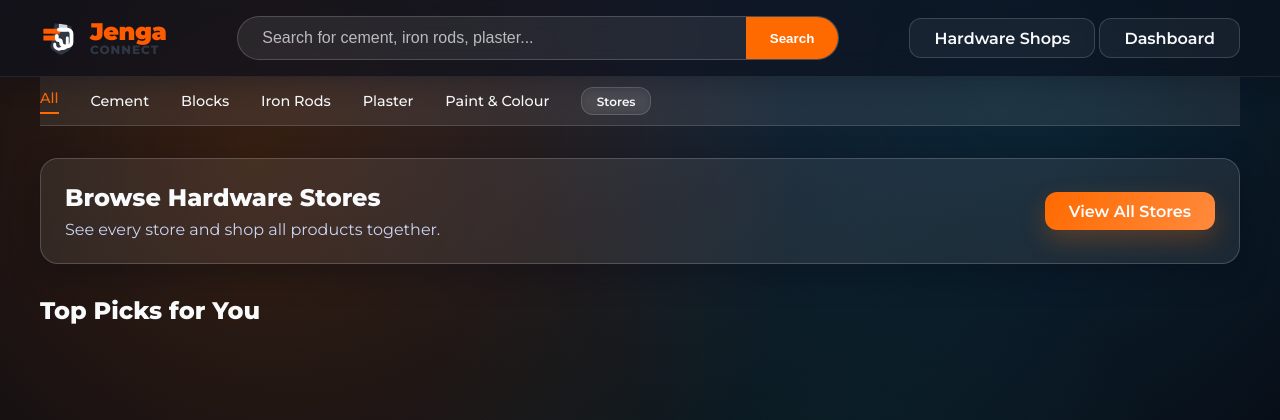
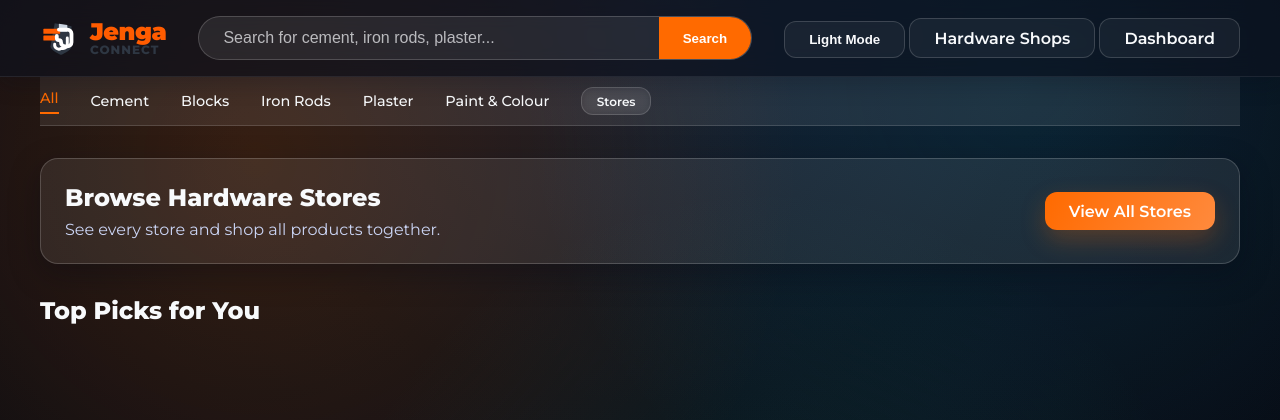
Before and after one commit to abdullibrahim733-pixel/Jenga-connect, a Django app: page / in a window 1280 px wide. Shown: the top 420 px of the page. Run offline with Django 5.2, Linux system fonts and the light colour scheme; the visitor is signed in with stand-in values (Sample User, id 1); data that the repository does not hold is empty; parts of the project's set-up code (start-up, migrations or seed data) failed here and were passed over.

Commit message:
Add dark/light mode toggle

```diff
--- a/core/static/css/index.css
+++ b/core/static/css/index.css
@@ -37,6 +52,16 @@ body::before {
   z-index: -1;
 }
 
+[data-theme="light"] body {
+  background: radial-gradient(circle at top, #FFFFFF 0%, #F1F5F9 50%, #E2E8F0 100%);
+}
+
+[data-theme="light"] body::before {
+  background: radial-gradient(circle at 20% 20%, rgba(255, 106, 0, 0.14), transparent 45%),
+              radial-gradient(circle at 80% 10%, rgba(14, 165, 233, 0.12), transparent 40%),
+              radial-gradient(circle at 60% 80%, rgba(20, 184, 166, 0.1), transparent 45%);
+}
+
 /* Header */
 header {
   background: rgba(12, 18, 30, 0.6);
--- a/core/templates/base.html
+++ b/core/templates/base.html
@@ -49,6 +49,7 @@
             </div>
 
             <div class="user-actions">
+                <button id="theme-toggle" class="btn btn-outline" type="button">Light Mode</button>
                 <a href="{% url 'hardware_shops' %}" class="btn btn-outline">Hardware Shops</a>
                 {% if user.is_authenticated %}
                 <a href="{% url 'dashboard' %}" class="btn btn-outline">Dashboard</a>
@@ -98,6 +99,25 @@
 
     <script src="https://unpkg.com/lucide@latest"></script>
     <script>
+        const themeToggle = document.getElementById("theme-toggle");
+        const storedTheme = localStorage.getItem("theme");
+        const preferredTheme = storedTheme || "dark";
+        document.documentElement.setAttribute("data-theme", preferredTheme);
+
+        function syncThemeLabel() {
+            const currentTheme = document.documentElement.getAttribute("data-theme") || "dark";
+            themeToggle.textContent = currentTheme === "dark" ? "Light Mode" : "Dark Mode";
+        }
+
+        themeToggle.addEventListener("click", () => {
+            const currentTheme = document.documentElement.getAttribute("data-theme") || "dark";
+            const nextTheme = currentTheme === "dark" ? "light" : "dark";
+            document.documentElement.setAttribute("data-theme", nextTheme);
+            localStorage.setItem("theme", nextTheme);
+            syncThemeLabel();
+        });
+
+        syncThemeLabel();
         lucide.createIcons();
     </script>
     {% block extra_js %}{% endblock %}
```
Also changed, not shown: other parts of core/static/css/index.css (+35 -0 lines).
